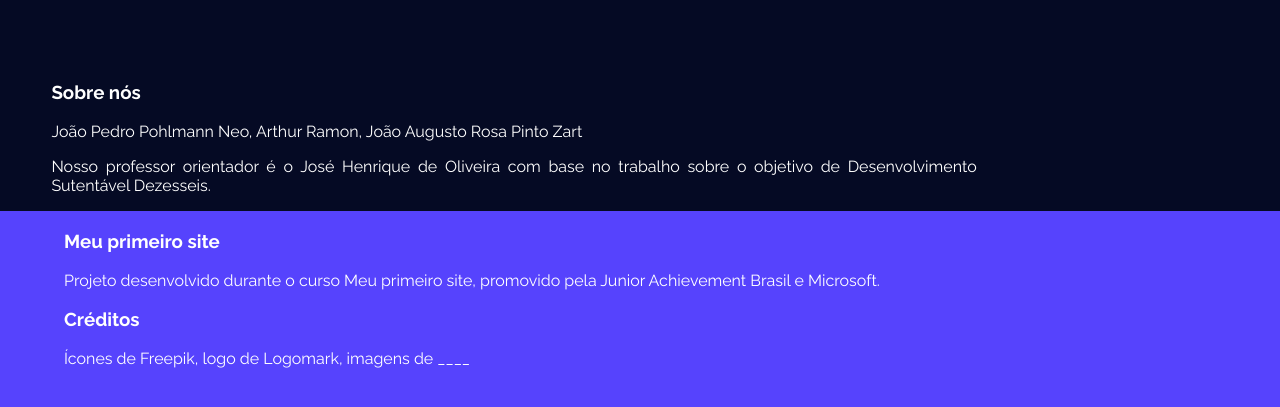
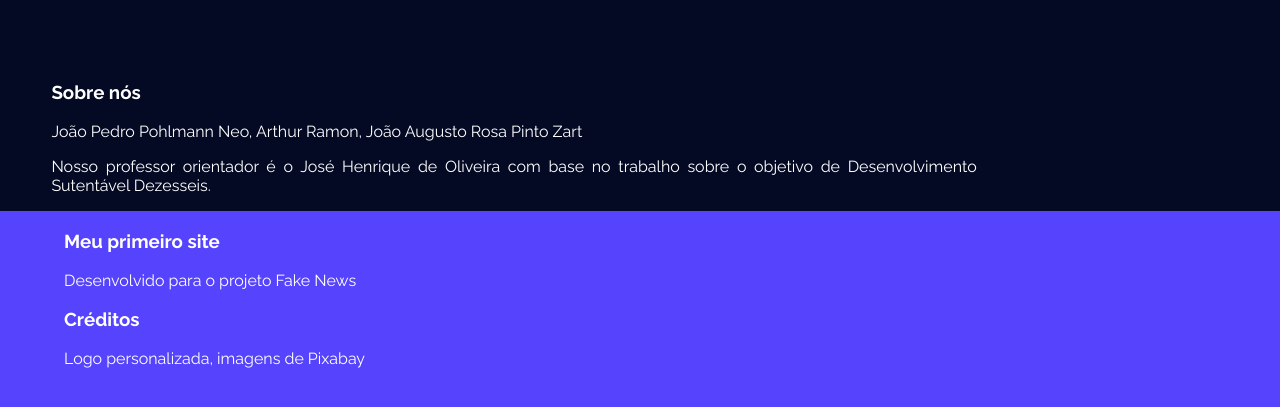
Before and after one commit to joaopohlmannneo7/atlasnews, a plain HTML site: page index.html in a window 1280 px wide. Shown: the part 2621-3028 px from the top of the page. Drawn offline with nearby package versions, Linux system fonts and the light colour scheme; a web font is replaced by a local one.

Commit message:
Update index.html

```diff
--- a/index.html
+++ b/index.html
@@ -121,11 +121,11 @@
         <footer>
             <div class="coluna dois">
                 <h3>Meu primeiro site</h3>
-                <p>Projeto desenvolvido durante o curso Meu primeiro site, promovido pela Junior Achievement Brasil e Microsoft.</p>
+                <p> Desenvolvido para o projeto Fake News</p>
             </div>
             <div class="coluna dois">
                 <h3>Créditos</h3>
-                <p>Ícones de Freepik, logo de Logomark, imagens de ____</p>
+                <p>Logo personalizada, imagens de Pixabay</p>
             </div>
         </footer>
     </body>
```
